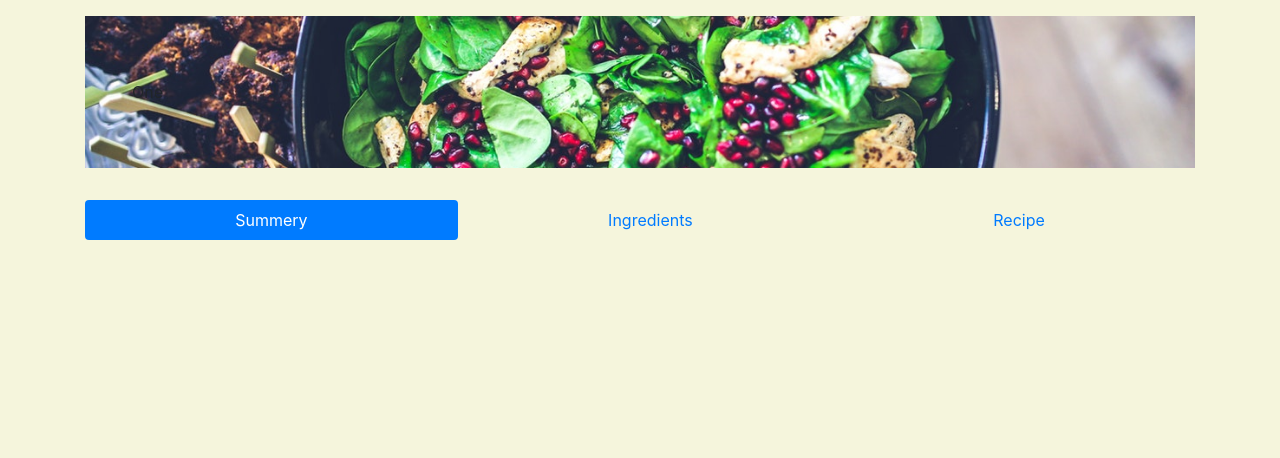
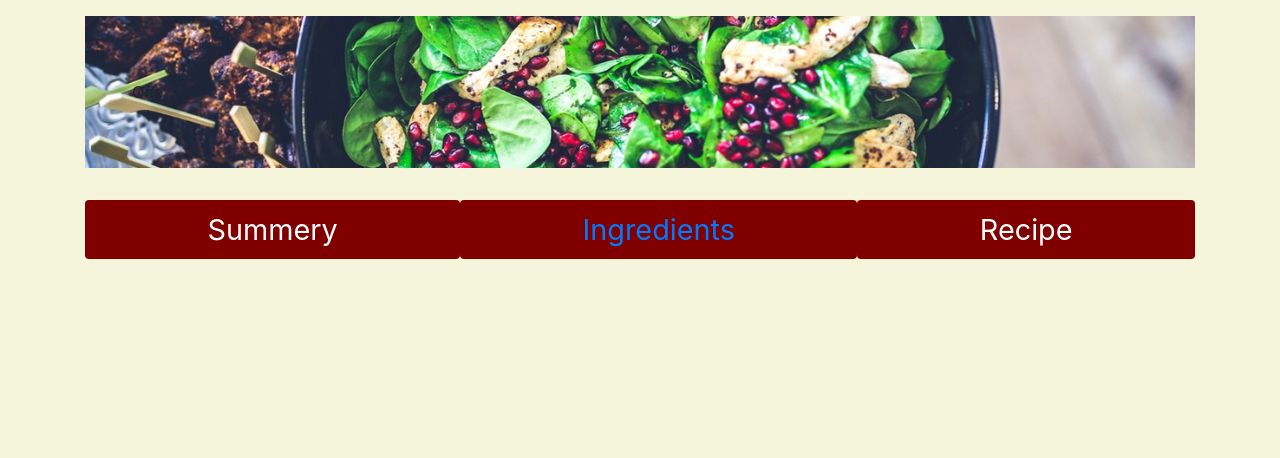
Before and after one commit to lalofee/Project_3, a PHP site: page / in a window 1280 px wide. Shown: the part 56-514 px from the top of the page. Run offline with PHP 8.4, Linux system fonts and the light colour scheme; some libraries are stand-ins or nearby versions.

Commit message:
working on css override

```diff
--- a/custom.css
+++ b/custom.css
@@ -4,7 +4,7 @@ body {
   padding-top: 4.5rem;
   background-color: beige;
 }
-/* CSS override styling the navbar*/
+/* ###### CSS override styling the navbar #####  */
 .navbar-custom {
     background-color: burlywood;
 }
@@ -22,13 +22,43 @@ body {
 .navbar-custom .nav-item:hover .nav-link {
     color: #ffffff;
 }
-/* Button Style override */
+/* ########  Button Style override  ####### */
 .maroon-background {
   background-color: #800000;
 }
 .white {
   color: #FFFFFF;
 }
+/* ############  nav-pills 2nd menu override ###########  */
+/* not active */
+.nav-pills .pill-1 .nav-link:not(.active) {
+    background-color: white;
+}
+
+.nav-pills .pill-2 .nav-link:not(.active) {
+    background-color: none;
+}
+
+.nav-pills .pill-3 .nav-link:not(.active) {
+    background-color: none;
+    color: white;
+}
+/* active (faded) */
+.nav-pills .pill-1 .nav-link {
+    background-color: maroon;
+    color: white;
+}
+
+.nav-pills .pill-2 .nav-link {
+    background-color: maroon;
+}
+
+.nav-pills .pill-3 .nav-link {
+    background-color: maroon;
+    color: white;
+}
+
+
 /* JUMBOTRON background image  */
 /*.jumbotron {
 background-image: url("img/header.jpg") no-repeat fixed;
@@ -52,4 +82,8 @@ html,body {height:100%;width:100%;}
 /*  navigation  */
 .nav {
   color: maroon;
+  font-size: 1.8em;
 }
+.bg-custom-red {
+  color: maroon;
+}
--- a/index.php
+++ b/index.php
@@ -50,14 +50,14 @@
 
 <!-- #####################    2nd NAVIGATION     ############################ -->
 <div>
-<ul class="nav nav-pills flex-column flex-sm-row justify-content-center nav-fill">
-  <li class="nav-item">
+<ul class="nav nav-pills red flex-column flex-sm-row justify-content-center nav-fill">
+  <li class="nav-item pill-1">
     <a class="nav-link active" href="#">Summery</a>
   </li>
-  <li class="nav-item">
+  <li class="nav-item pill-2">
     <a class="nav-link" href="#">Ingredients</a>
   </li>
-  <li class="nav-item">
+  <li class="nav-item pill-3">
     <a class="nav-link" href="#">Recipe</a>
   </li>
 </ul>
```
